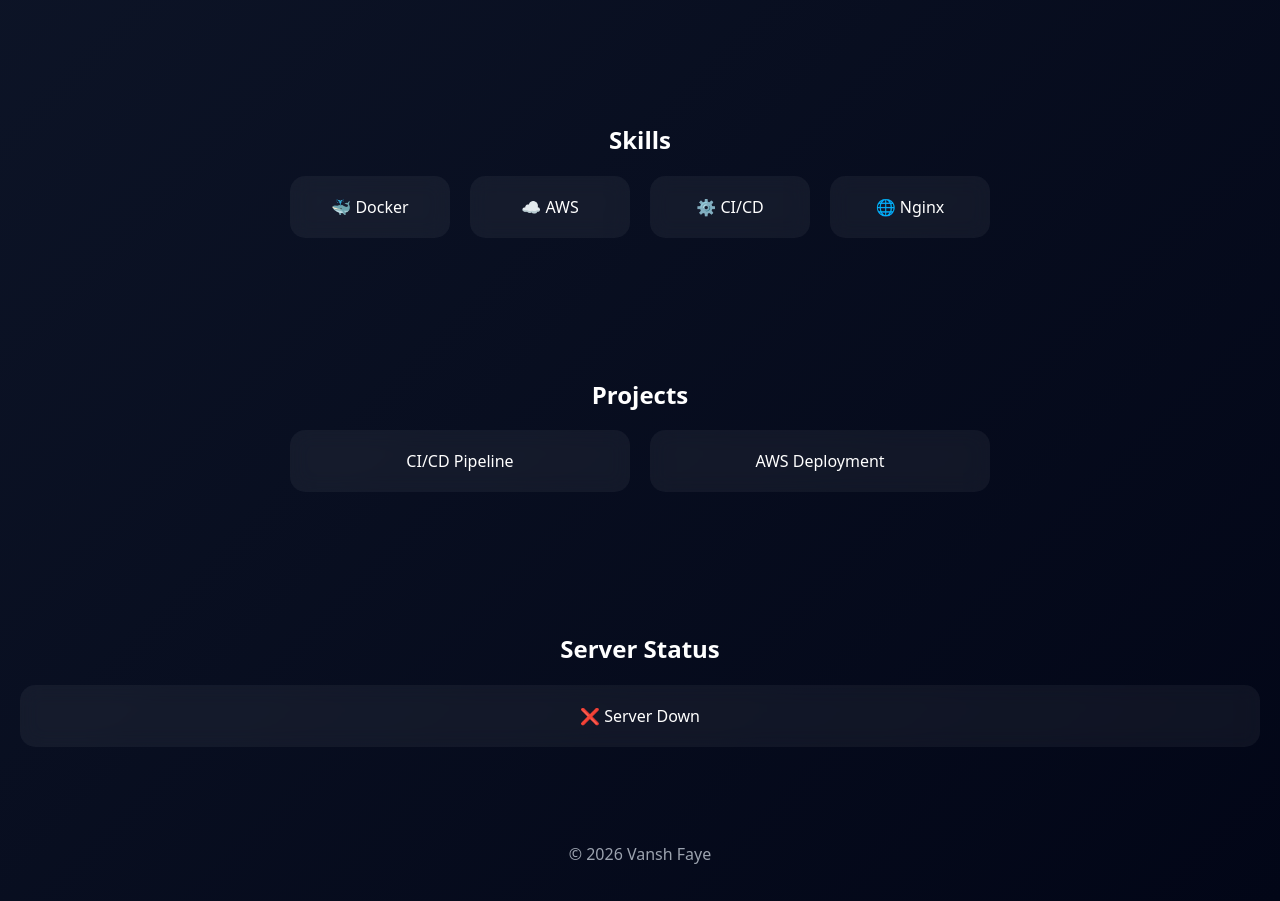
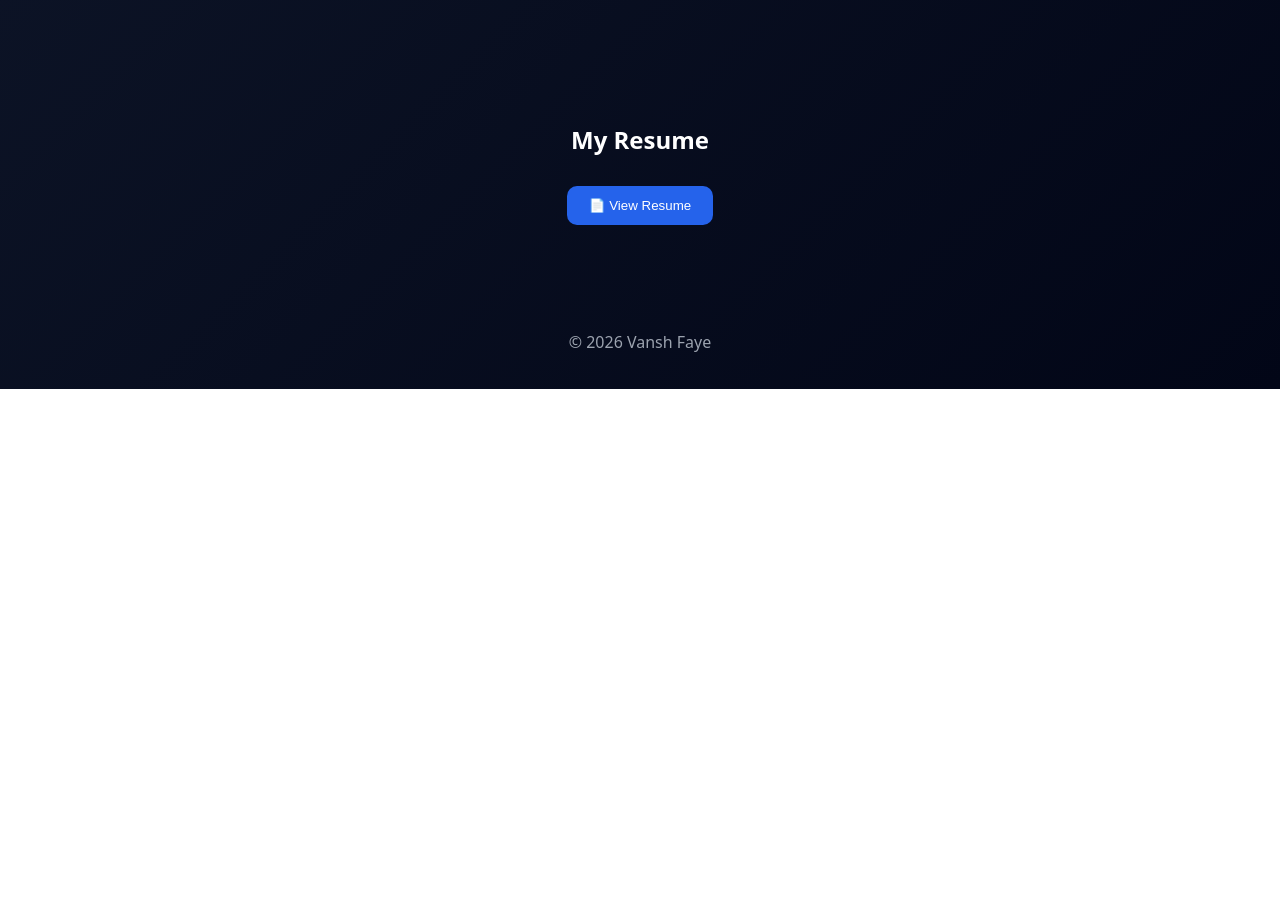
Before and after one commit to vanshfaye/docker-node-app, a website: page public/index.html in a window 1280 px wide. Shown: the part 520-1421 px from the top of the page. After the commit the page ends 909 px from the top, so only its background shows below. Drawn offline with Linux system fonts and the light colour scheme; no server answers.

Commit message:
final resume fix

```diff
--- a/public/index.html
+++ b/public/index.html
@@ -3,22 +3,25 @@
 <head>
   <meta charset="UTF-8">
   <title>Vansh Faye | DevOps Engineer</title>
-  <link rel="stylesheet" href="style.css?v=10">
+
+  <link rel="stylesheet" href="style.css?v=30">
   <link rel="stylesheet" href="https://cdnjs.cloudflare.com/ajax/libs/font-awesome/6.5.0/css/all.min.css">
 </head>
 
 <body>
 
+<!-- NAVBAR -->
 <nav class="nav">
   <h2>Vansh Faye</h2>
 </nav>
 
+<!-- HERO -->
 <section class="hero">
   <h1>DevOps Engineer</h1>
-  <p id="typing"></p>
+  <p>Docker | AWS | CI/CD | Automation</p>
 
   <div class="buttons">
-    <a href="https://www.linkedin.com/in/vansh-faye-1aa7a5393/" target="_blank">
+    <a href="https://www.linkedin.com/in/vansh-faye/" target="_blank">
       <button class="btn primary">LinkedIn</button>
     </a>
 
@@ -28,33 +31,19 @@
   </div>
 </section>
 
-<section class="section">
-  <h2>Skills</h2>
-  <div class="grid">
-    <div class="card">🐳 Docker</div>
-    <div class="card">☁️ AWS</div>
-    <div class="card">⚙️ CI/CD</div>
-    <div class="card">🌐 Nginx</div>
-  </div>
+<!-- RESUME -->
+<section class="resume">
+  <h2>My Resume</h2>
+
+  <a href="resume.pdf" target="_blank">
+    <button class="btn primary">📄 View Resume</button>
+  </a>
 </section>
 
-<section class="section">
-  <h2>Projects</h2>
-  <div class="grid">
-    <div class="card">CI/CD Pipeline</div>
-    <div class="card">AWS Deployment</div>
-  </div>
-</section>
-
-<section class="section">
-  <h2>Server Status</h2>
-  <div id="status" class="card">Loading...</div>
-</section>
-
+<!-- FOOTER -->
 <footer>
   <p>© 2026 Vansh Faye</p>
 </footer>
 
-<script src="script.js?v=10"></script>
 </body>
 </html>
--- a/public/style.css
+++ b/public/style.css
@@ -79,3 +79,14 @@ footer {
   padding: 20px;
   color: #9ca3af;
 }
+.resume {
+  text-align: center;
+  padding: 60px 20px;
+}
+
+.resume-img {
+  width: 300px;
+  border-radius: 15px;
+  margin-top: 20px;
+  box-shadow: 0 0 20px rgba(0,0,0,0.5);
+}
```
Also changed, not shown: 1 other file.
